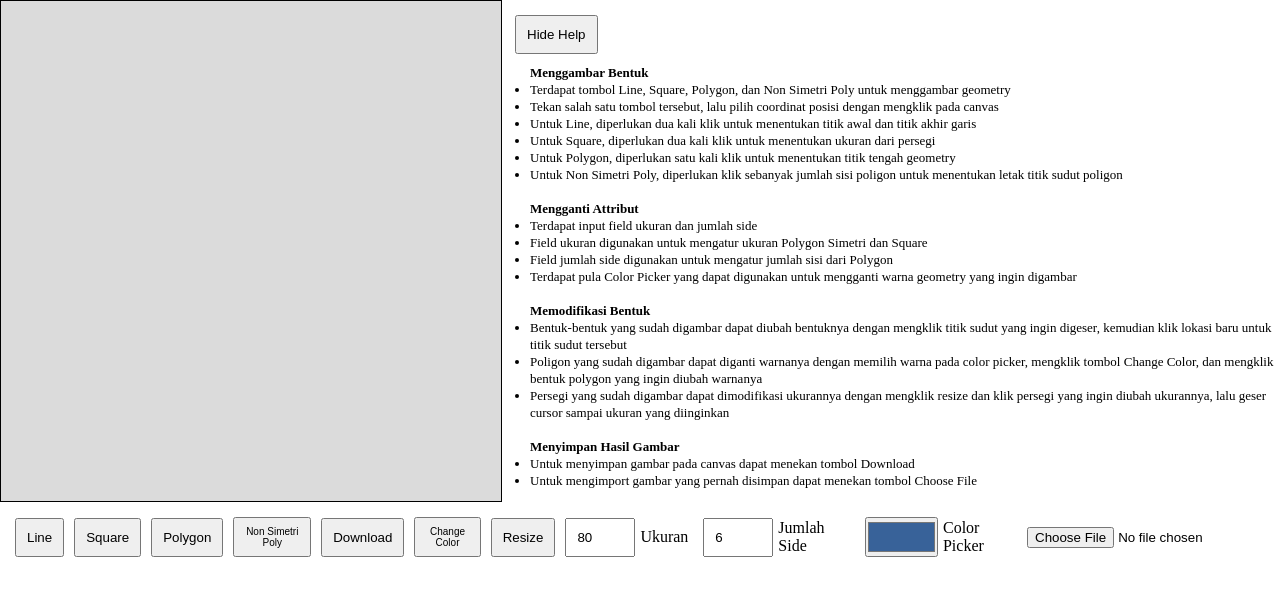
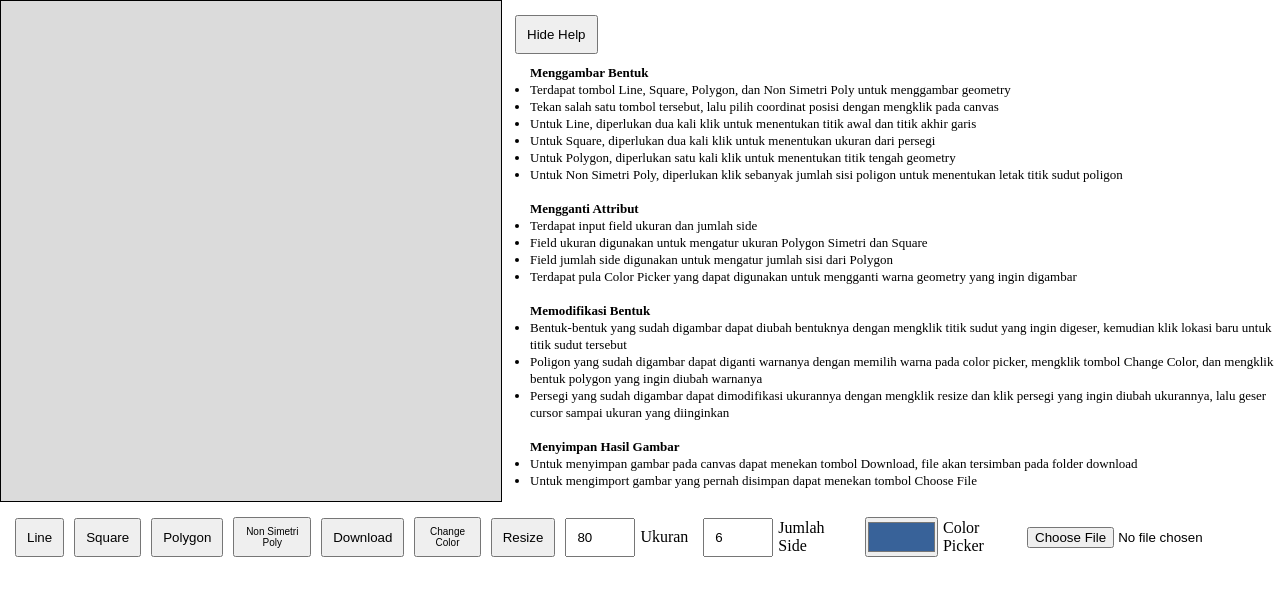
Before and after one commit to mfauzanalg/Tubes-1-Grafkom, a plain HTML site: page index.html in a window 1280 px wide. Both pictures are taken after a click on the button "Show Help". Drawn offline with Linux system fonts and the light colour scheme.

Commit message:
edit help

```diff
--- a/index.html
+++ b/index.html
@@ -58,7 +58,7 @@
         <br>
         <ul>
           <div class="title-help">Menyimpan Hasil Gambar</div>
-          <li>Untuk menyimpan gambar pada canvas dapat menekan tombol Download</li>
+          <li>Untuk menyimpan gambar pada canvas dapat menekan tombol Download, file akan tersimban pada folder download</li>
           <li>Untuk mengimport gambar yang pernah disimpan dapat menekan tombol Choose File</li>
         </ul>
       </div>
```
